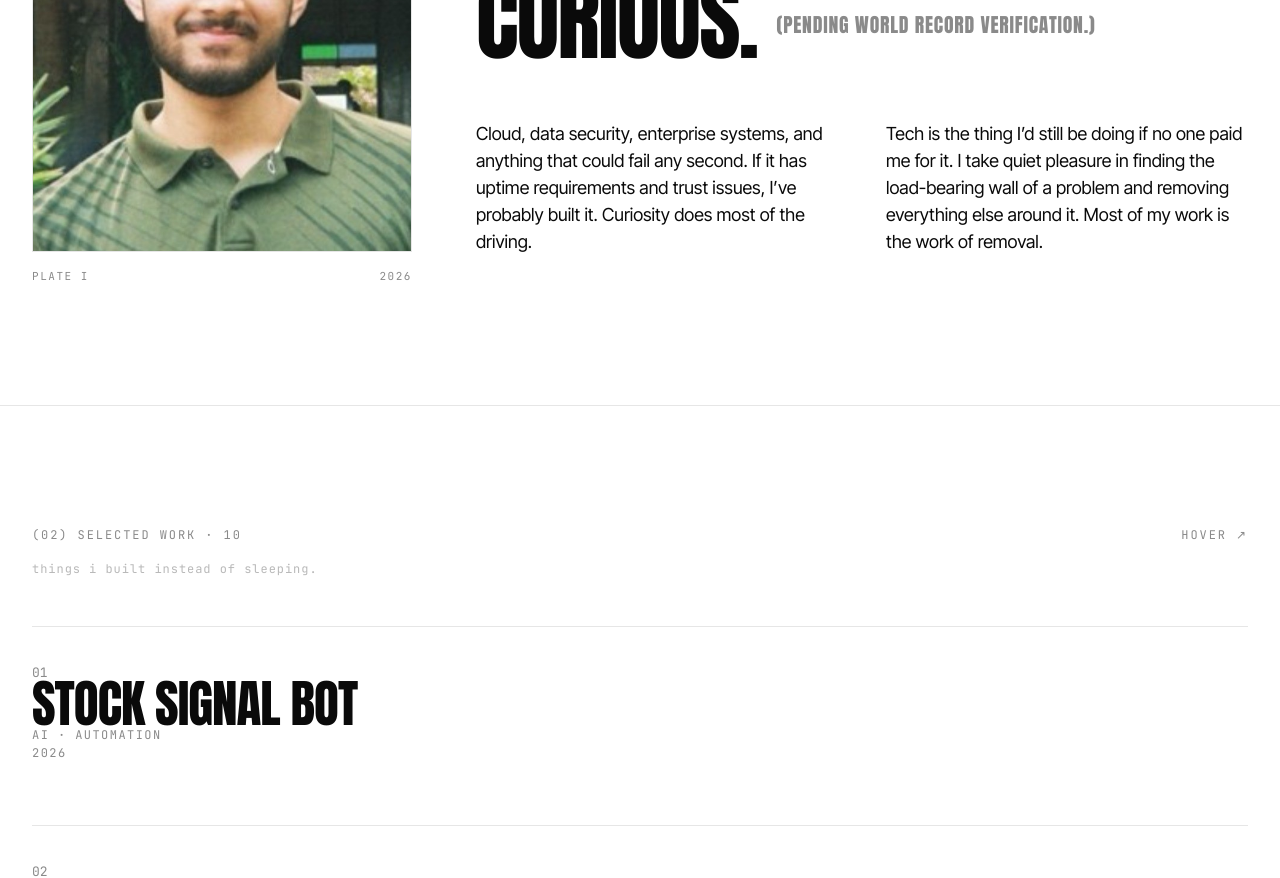
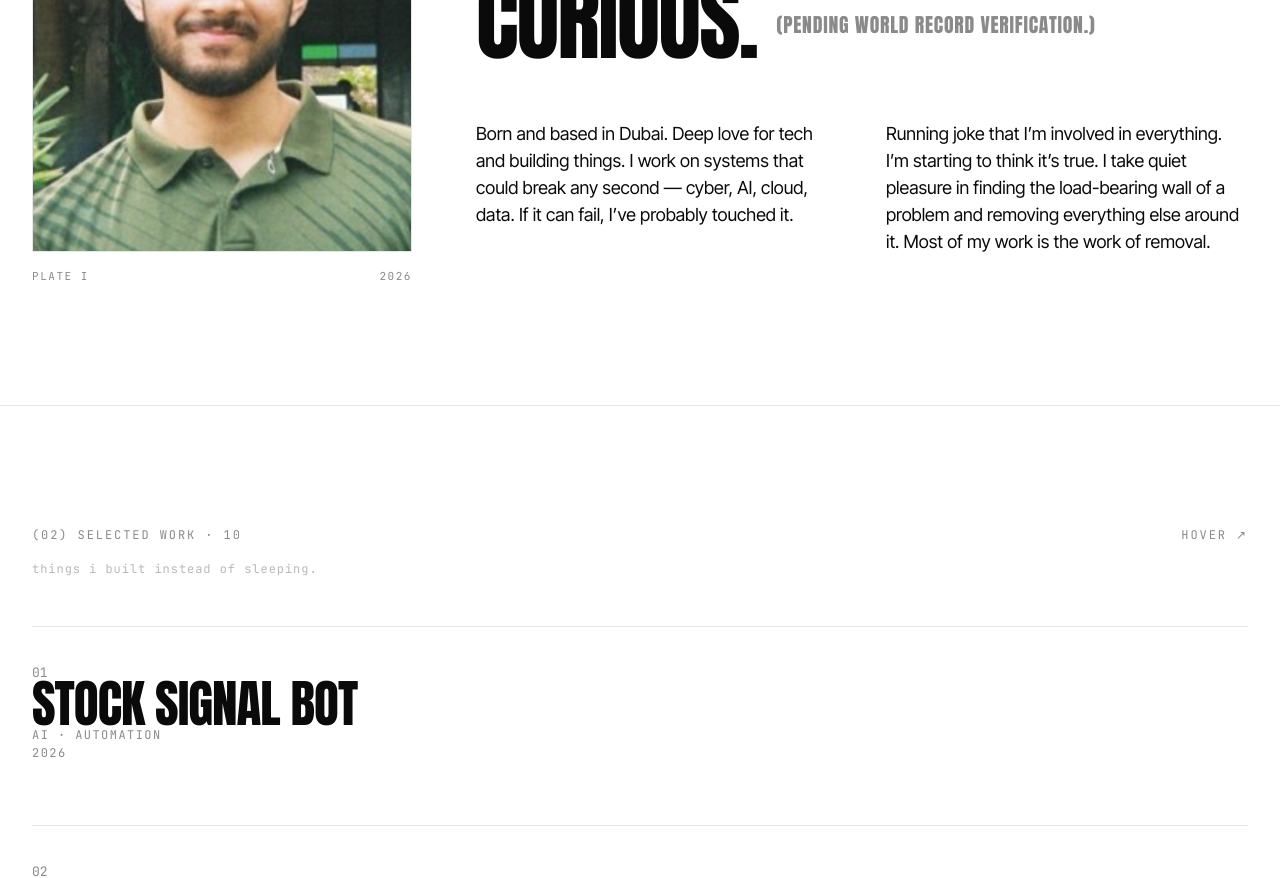
Before and after one commit to Prudhvivarma0/notprudhvisserver, a Next.js app: page / in a window 1280 px wide. Shown: the part 1680-2558 px from the top of the page. Built offline with nearby package versions, Linux system fonts and the light colour scheme.

Commit message:
feat: update about bio copy

```diff
--- a/components/v3/About.tsx
+++ b/components/v3/About.tsx
@@ -70,10 +70,10 @@ export function About() {
 
         <div style={{ display: "grid", gridTemplateColumns: "1fr 1fr", gap: 48 }}>
           <p style={{ fontSize: 18, lineHeight: 1.5, margin: 0 }}>
-            Cloud, data security, enterprise systems, and anything that could fail any second. If it has uptime requirements and trust issues, I&rsquo;ve probably built it. Curiosity does most of the driving.
+            Born and based in Dubai. Deep love for tech and building things. I work on systems that could break any second — cyber, AI, cloud, data. If it can fail, I&rsquo;ve probably touched it.
           </p>
           <p style={{ fontSize: 18, lineHeight: 1.5, margin: 0 }}>
-            Tech is the thing I&rsquo;d still be doing if no one paid me for it. I take quiet pleasure in finding the load-bearing wall of a problem and removing everything else around it. Most of my work is the work of removal.
+            Running joke that I&rsquo;m involved in everything. I&rsquo;m starting to think it&rsquo;s true. I take quiet pleasure in finding the load-bearing wall of a problem and removing everything else around it. Most of my work is the work of removal.
           </p>
         </div>
       </div>
```
